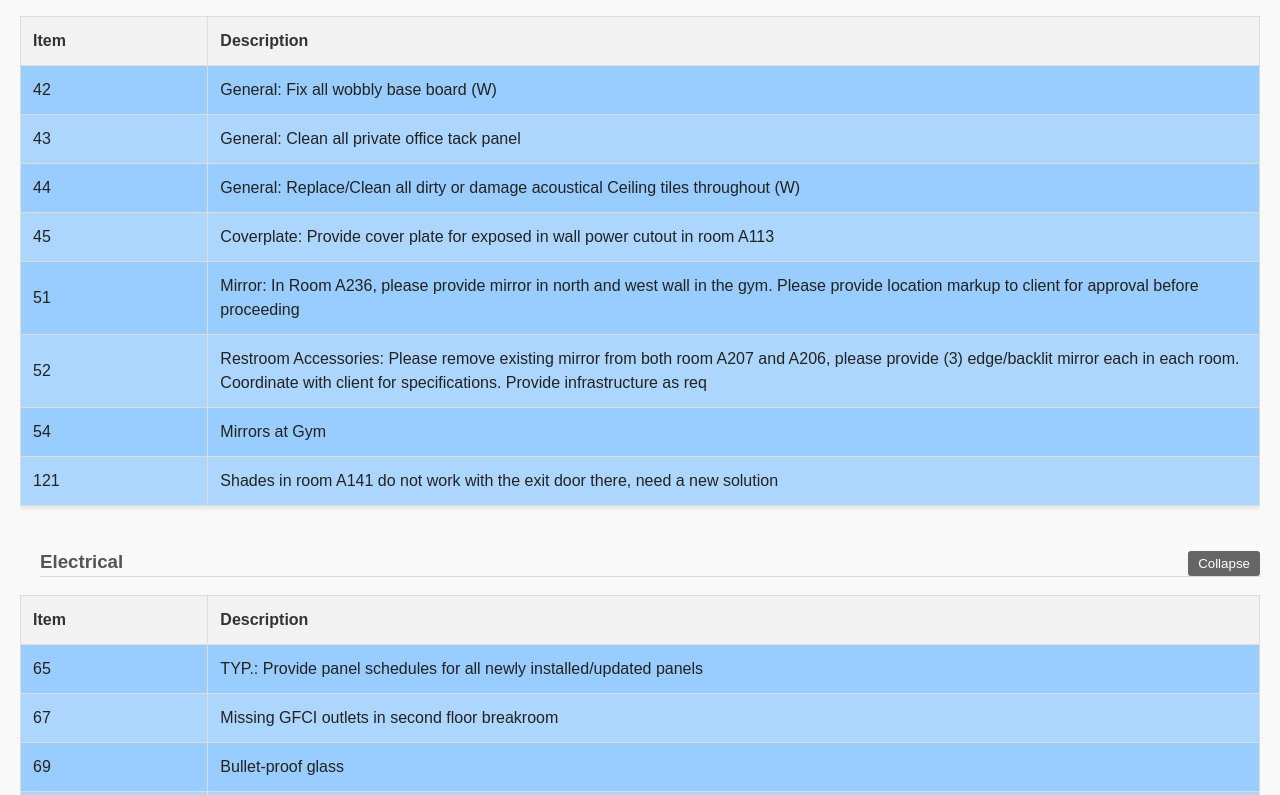
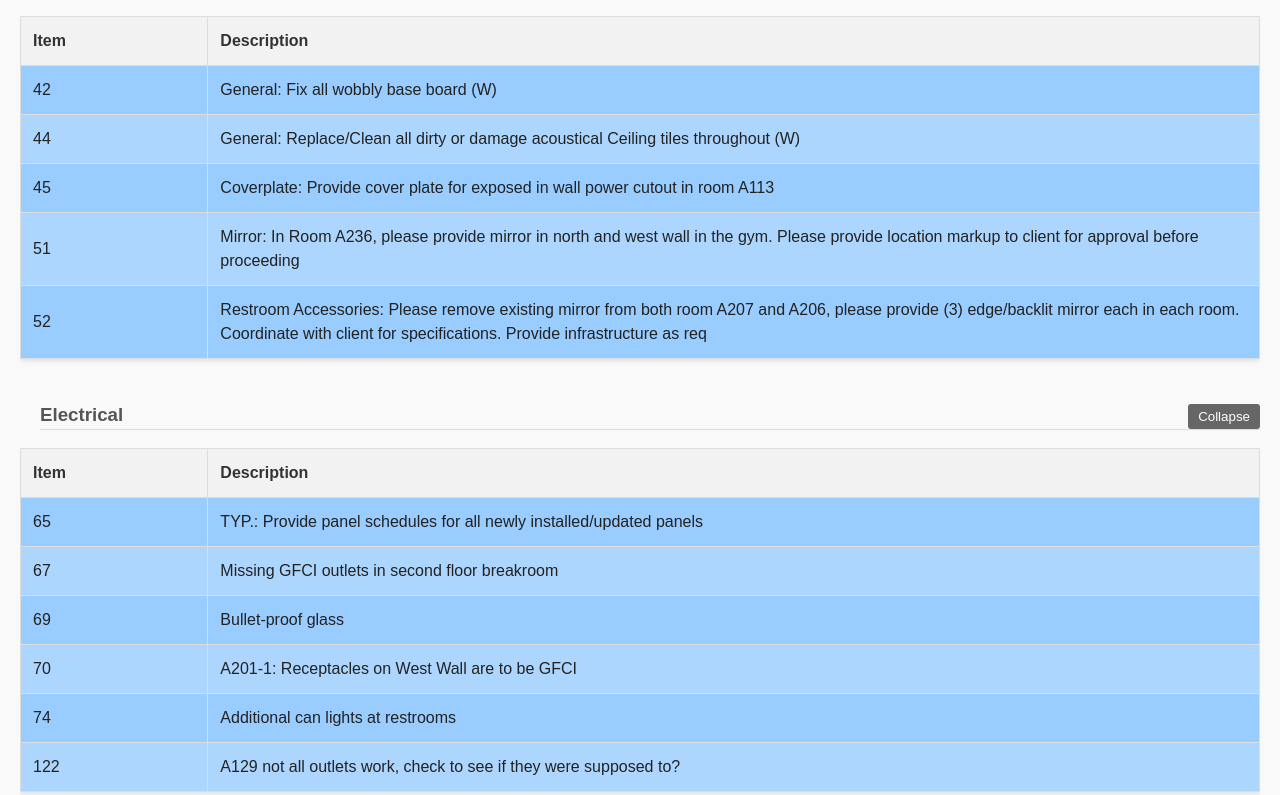
Before and after one commit to duedev/14thPunchColor, a plain HTML site: page index.html in a window 1280 px wide. Shown: the part 4406-5201 px from the top of the page. Drawn offline with Linux system fonts and the light colour scheme.

Commit message:
Update index.html

```diff
--- a/index.html
+++ b/index.html
@@ -421,10 +421,6 @@
                             <td>General: Fix all wobbly base board (W)</td>
                         </tr>
                         <tr class="blue">
-                            <td>43</td>
-                            <td>General: Clean all private office tack panel</td>
-                        </tr>
-                        <tr class="blue">
                             <td>44</td>
                             <td>General: Replace/Clean all dirty or damage acoustical Ceiling tiles throughout (W)</td>
                         </tr>
@@ -439,14 +435,6 @@
                         <tr class="blue">
                             <td>52</td>
                             <td>Restroom Accessories: Please remove existing mirror from both room A207 and A206, please provide (3) edge/backlit mirror each in each room. Coordinate with client for specifications. Provide infrastructure as req</td>
-                        </tr>
-                        <tr class="blue">
-                            <td>54</td>
-                            <td>Mirrors at Gym</td>
-                        </tr>
-                        <tr class="blue">
-                            <td>121</td>
-                            <td>Shades in room A141 do not work with the exit door there, need a new solution</td>
                         </tr>
                     </tbody>
                 </table>
@@ -694,6 +682,10 @@
                             <td>125</td>
                             <td>Frosting at 2nd floor Storage Room Windows (the room without supply)</td>
                         </tr>
+                        <tr class="orange">
+                            <td>121</td>
+                            <td>Shades in room A141 do not work with the exit door there, need a new solution - Cut shade to window size and frost door</td>
+                        </tr>
                     </tbody>
                 </table>
             </div>
@@ -895,10 +887,6 @@
                     </thead>
                     <tbody>
                         <tr class="orange">
-                            <td>117</td>
-                            <td>GC to coordinate building keying with RSO</td>
-                        </tr>
-                        <tr class="orange">
                             <td>127</td>
                             <td>Rekeying (RSO to provide key plan soon)</td>
                         </tr>
```
